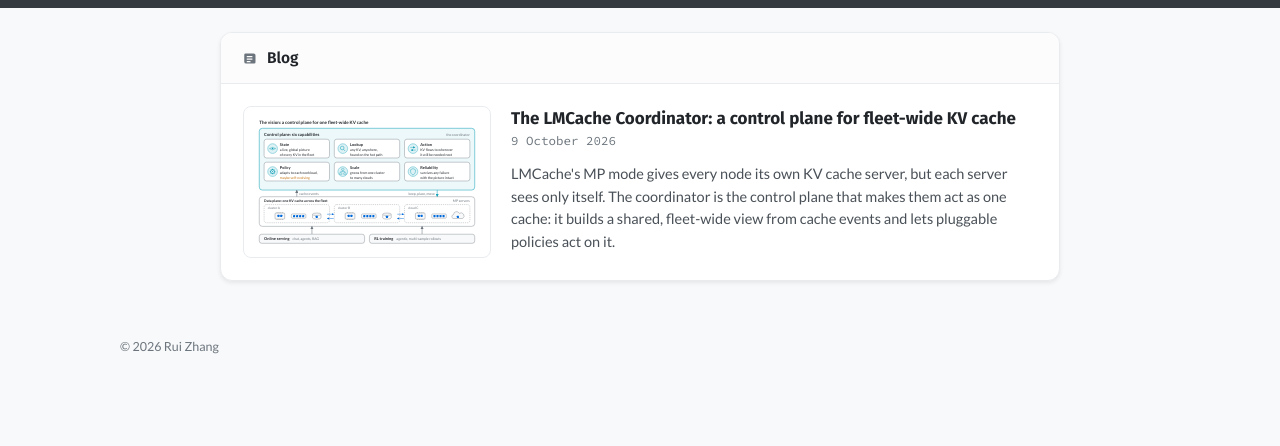
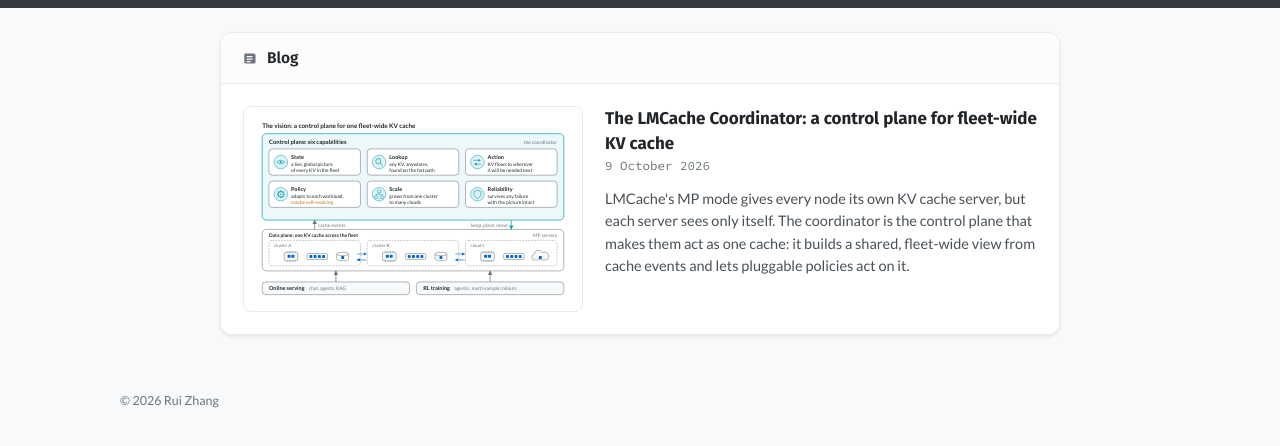
Before and after one commit to ruizhang0101/ruizhang0101.github.io, a plain HTML site: page blog/index.html in a window 1280 px wide. Shown: the part 48-494 px from the top of the page. Drawn offline with Linux system fonts and the light colour scheme.

Commit message:
Enlarge the diagram on the blog archive

```diff
--- a/style.css
+++ b/style.css
@@ -661,8 +661,8 @@ footer {
 
 .post-list li {
   display: grid;
-  grid-template-columns: 248px minmax(0, 1fr);
-  gap: 20px;
+  grid-template-columns: 340px minmax(0, 1fr);
+  gap: 22px;
   align-items: start;
   padding-bottom: 22px;
   border-bottom: 1px solid var(--rule);
```
